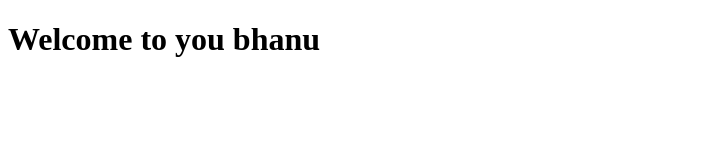
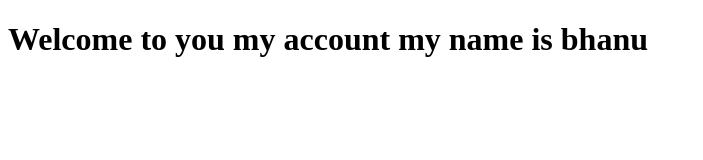
Before and after one commit to Bhanu1Yadav123019abc/CT_Graded_Lab, a plain HTML site: page about.html in a window 1280 px wide. Shown: the whole page, without its empty margins (0-703 px from the left). Drawn offline with Linux system fonts and the light colour scheme.

Commit message:
update about page content

```diff
--- a/about.html
+++ b/about.html
@@ -4,6 +4,6 @@
     <title>CT Graded Lab About page</title>
 </head>
 <body>
-    <h1>Welcome to you bhanu</h1>
+    <h1>Welcome to you my account my name is bhanu </h1>
 </body>
 </html>
```
